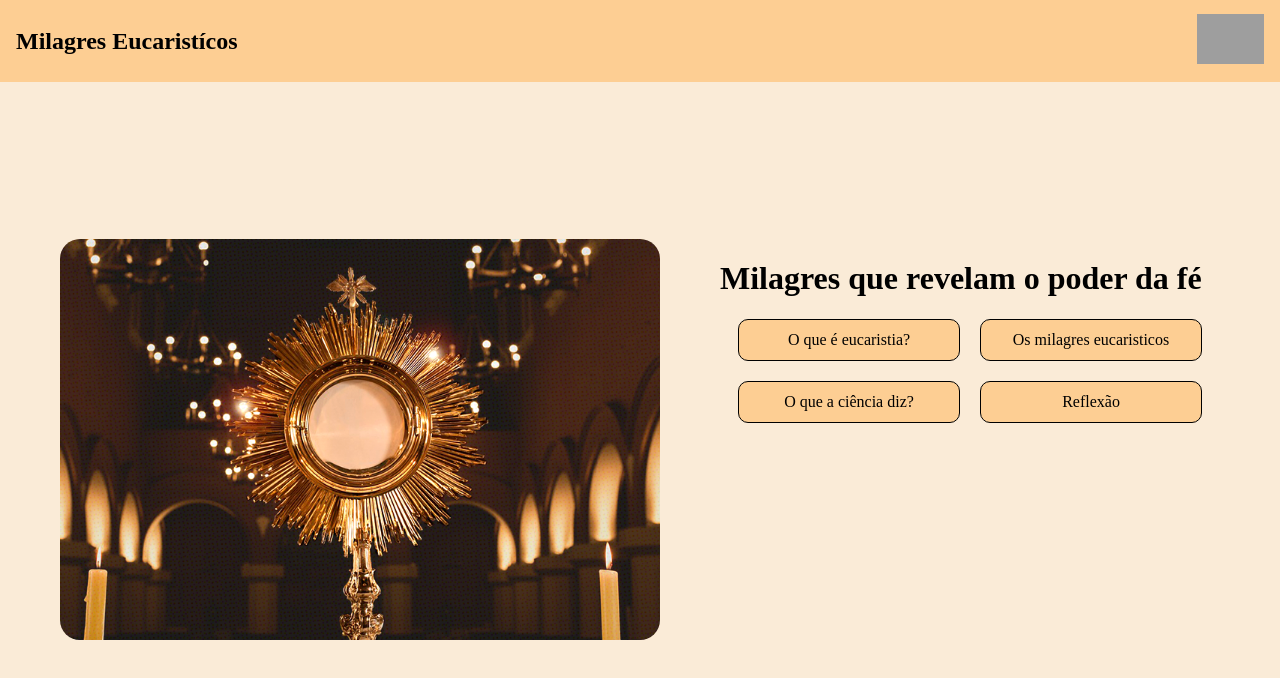
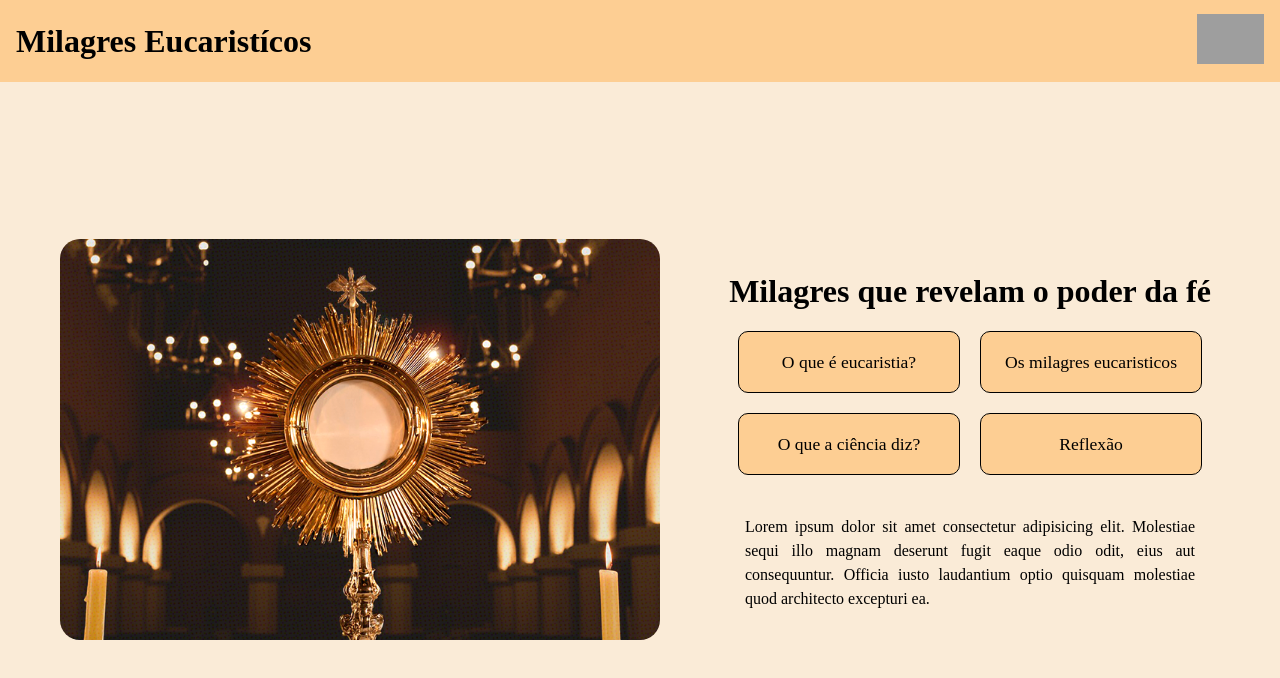
Before and after one commit to Agathalimaxz1/sitetrabalho, a plain HTML site: page site.html in a window 1280 px wide. Drawn offline with Linux system fonts and the light colour scheme; grey boxes are pictures that could not be loaded; files whose address does not match are found by name.

Commit message:
Add files via upload
terceira página

```diff
--- /dev/null
+++ b/pag3.css
@@ -0,0 +1,45 @@
+* {
+margin: 0;
+padding: 0;
+box-sizing: border-box;
+}
+
+
+body {
+font-family: sans-serif;
+font-weight: 400;
+background-color:antiquewhite ;
+
+}
+header {
+    display: flex;
+    align-items: center;
+    justify-content: space-between;
+    padding: 0px 50px;
+    height: 100px;
+    gap: 100px;
+    background-color: rgb(253, 206, 147);
+
+}
+ul{
+    display: flex;
+    gap: 30px;
+    list-style: none;
+    color: black;
+
+}
+ li {
+    transition: all .3s ease;
+}
+
+li:hover {
+    transform: scale(1.1);
+    text-decoration: underline;
+}
+a {
+    color: black;
+    text-decoration: none;
+}
+h1 {
+    font-family: serif;
+}
--- a/site.css
+++ b/site.css
@@ -7,6 +7,7 @@ body{
     font-family: serif;
     font-weight: 400;
 }
+
 .navbar {
     display: flex;
     justify-content: space-between;
@@ -16,6 +17,7 @@ body{
     margin: 0;
     padding: 16px  ;
 }
+
 .logo img{
     height: 50px;
 }
@@ -40,6 +42,13 @@ main {
     border-radius: 20px;
 }
 
+.titulo {
+    display: flex;
+    flex-flow: column wrap;
+    justify-content: center;
+    align-items: center;
+}
+
 .btn {
     display: flex;
     align-items: center;
@@ -50,6 +59,7 @@ main {
 }
 
 .a_btn {
+    font-size: 1.1em;
     display: flex;
     align-items: center;
     justify-content: center;
@@ -59,7 +69,7 @@ main {
     text-decoration: none;
     color: black;
     width: 200px;
-    height: 30px;
+    height: 50px;
     background-color: rgb(253, 206, 147);
     transition: transform .4s ease;
 }
@@ -67,3 +77,10 @@ main {
 .a_btn:hover {
     transform: scale(1.1);
 }
+
+.p_titulo {
+    max-width: 450px;
+    text-align: justify;
+    margin-top: 40px;
+    line-height: 1.5em;
+}
--- a/site.html
+++ b/site.html
@@ -1,23 +1,20 @@
 <!DOCTYPE html>
-<html lang="en">
+<html lang="pt-br">
 <head>
     <meta charset="UTF-8">
     <meta name="viewport" content="width=device-width, initial-scale=1.0">
     <title>Milagres Eucaristícos </title>
     <link rel="stylesheet" href="site.css">
-
 </head>
-
 <body>
-    <nav>
-        <div class = "navbar">
+    <header>
+        <div class="navbar">
             <div class="title"><h1>Milagres Eucaristícos</h1></div>
             <div class="logo">
                 <img src="https://cdn-icons-png.freepik.com/512/443/443541.png" alt="">
             </div>
         </div>
-    </nav>
-
+    </header>
     <main>
        <div class="container">
            <img src="assets/eucaristia.png" alt="">
@@ -29,9 +26,9 @@
                    <a href="#" class="a_btn">O que a ciência diz? </a>
                    <a href="#" class="a_btn">Reflexão</a>
                </div>
+               <p class="p_titulo">Lorem ipsum dolor sit amet consectetur adipisicing elit. Molestiae sequi illo magnam deserunt fugit eaque odio odit, eius aut consequuntur. Officia iusto laudantium optio quisquam molestiae quod architecto excepturi ea.</p>
            </div>
        </div>
     </main>
-
 </body>
 </html>
--- /dev/null
+++ b/style.css
@@ -0,0 +1,56 @@
+* {
+    margin: 0;
+    padding: 0;
+    box-sizing: border-box;
+}
+
+body {
+    background-color: antiquewhite;
+    font-family: serif;
+    font-weight: 400;
+}
+
+header {
+    display: flex;
+    align-items: center;
+    justify-content: space-between;
+    padding: 0px 50px;
+    height: 100px;
+    gap: 100px;
+    background-color: rgb(253, 206, 147);
+}
+
+ul {
+    display: flex;
+    gap: 30px;
+    list-style: none;
+}
+
+a {
+    text-decoration: none;
+    color: black;
+}
+
+li {
+    transition: all .3s ease;
+}
+
+li:hover {
+    transform: scale(1.1);
+    text-decoration: underline;
+}
+
+.text {
+    line-height: 1.4;
+}
+
+.content {
+    display: flex;
+    padding: 50px;
+    gap: 40px;
+
+}
+
+.content > img {
+    width: 400px;
+}
```
Also changed, not shown: index.html (added, +44 -0 lines), pag3.html (added, +33 -0 lines).
